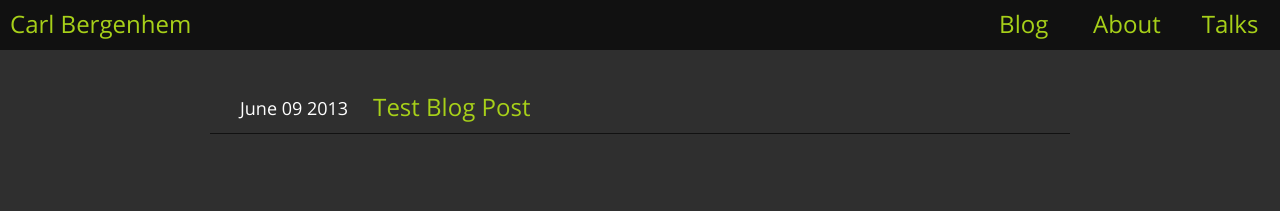
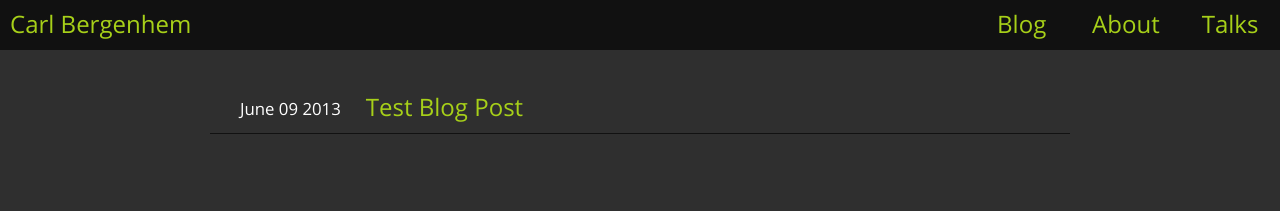
Before and after one commit to bergenhem/bergenhem.github.io, a Jekyll site: the page built from index.html, in a window 1280 px wide. Shown: the top 211 px of the page. Built offline with Jekyll 4.4.1, drawn with Linux system fonts in a browser that asks for light colours.

Commit message:
Update overall site font-size

```diff
--- a/css/site.css
+++ b/css/site.css
@@ -19,7 +19,7 @@ body {
 	background-color: rgb(47, 47, 47);
 	color: rgb(255, 255, 255);
 	font-family: 'OpenSans', Helvetica;
-	font-size: 12px;
+	font-size: 16px;
 }
 
 header.siteHeader {
@@ -33,7 +33,7 @@ header.siteHeader {
 }
 
 header.siteHeader p {
-	font-size: 2em;
+	font-size: 1.5em;
 	line-height: 2em;
 	margin-left: 10px;
 }
@@ -56,7 +56,7 @@ header.siteHeader nav ul li:hover {
 }
 
 header.siteHeader nav ul li a {
-	font-size: 2em;
+	font-size: 1.5em;
 	line-height: 2em;
 	text-decoration: none;
 }
@@ -104,9 +104,10 @@ header.siteHeader nav ul li:hover a:active {
 }
 
 header.blogHeader h1 {
-	font-size: 2.5em;
+	font-size: 2em;
 	color: rgb(167, 208, 25);
 	text-align: center;
+	margin-bottom: 30px;
 }
 
 section#content {
@@ -169,7 +170,7 @@ section#content ul {
 }
 
 section#content ul li {
-	font-size: 2em;
+	font-size: 1.5em;
 	width: 800px;
 	margin: 0px auto;
 
@@ -187,7 +188,7 @@ section#content ul li:hover {
 
 section#content ul li div.postDate {
 	float: left;
-	font-size: 0.75em;
-	line-height: 2em;
+	font-size: 0.7em;
+	line-height: 2.25em;
 	margin-right: 25px;
 }
```
Also changed, not shown: 1 other file.
